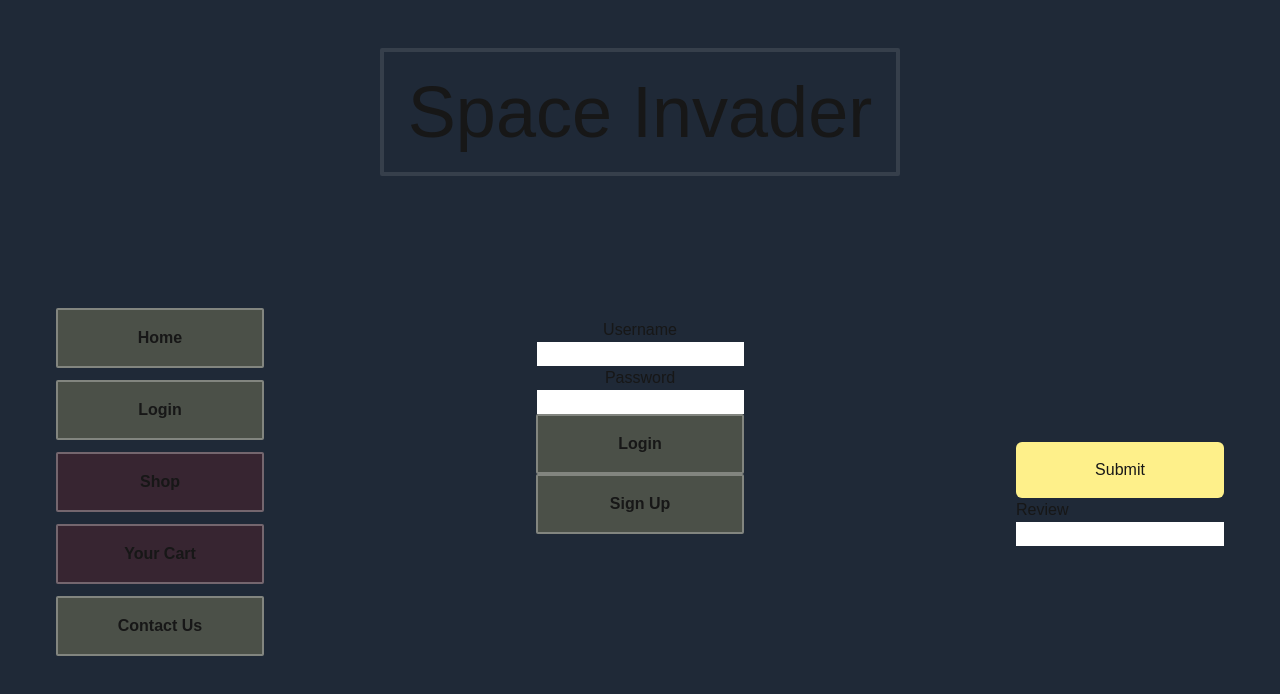
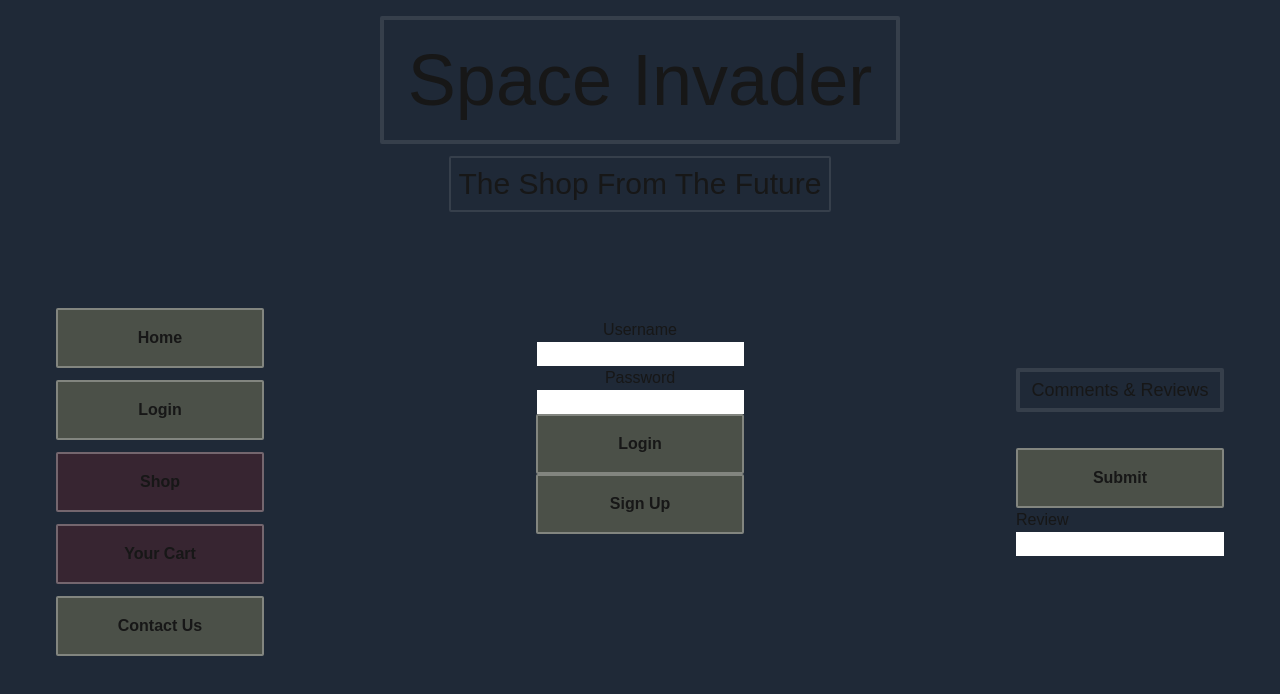
Before and after one commit to MichihideS/sti_Web-API-Backend_projektarbete-frontendv2, a Next.js app: page /login in a window 1280 px wide. Shown: the top 694 px of the page. Built offline with nearby package versions, Linux system fonts and the light colour scheme; no server answers.

Commit message:
add shop items and dummy list of items with dynamic component for it

```diff
--- a/app/(authentication)/login/page.tsx
+++ b/app/(authentication)/login/page.tsx
@@ -101,7 +101,7 @@ export default function Login() {
 						></CustomButtonMain>
 					</div>
 				)}
-				<div className="">
+				<div className="pb-10">
 					<RightSideReview />
 				</div>
 			</div>
--- a/app/(authentication)/signup/page.tsx
+++ b/app/(authentication)/signup/page.tsx
@@ -9,11 +9,16 @@ export default function SignUp() {
 		repeatPassword: "",
 	})
 
+	const [errorText, setErrorText] = useState<string>("")
 	const [isLoading, setIsLoading] = useState<boolean>(false)
 
 	async function handleOnSubmit(event: FormEvent<HTMLFormElement>) {
 		event.preventDefault() // Prevent reload of page
 
+		if (customUser.password === customUser.repeatPassword) {
+			const checkNewUser = await getUser()
+
+			if (checkNewUser) {
 				setIsLoading(true)
 
 				// Exclude repeat password
@@ -42,6 +47,26 @@ export default function SignUp() {
 				}
 
 				setIsLoading(false)
+			} else {
+				setErrorText("User already exists")
+			}
+		} else {
+			setErrorText("Noob try again")
+		}
+	}
+
+	async function getUser(): Promise<boolean> {
+		const response = await fetch("http://localhost:8080/api/v1/user")
+		const data = await response.json()
+		let isNewUser: boolean = true
+
+		for (let i = 0; i < data.length; i++) {
+			if (customUser.username === data[i].username) {
+				isNewUser = false
+			}
+		}
+
+		return isNewUser
 	}
 
 	function handleChange(event: ChangeEvent<HTMLInputElement>) {
@@ -91,6 +116,8 @@ export default function SignUp() {
 				{/* FIELD ERRORS */}
 				<p></p>
 
+				<p className="text-red-600">{errorText}</p>
+
 				<button
 					className="bg-blue-600 p-4 rounded-md hover:bg-blue-500"
 					type="submit"
--- a/app/(store)/customer-cart/page.tsx
+++ b/app/(store)/customer-cart/page.tsx
@@ -1,15 +1,24 @@
 "use client"
 import LeftSideMenu from "@/app/_components/LeftSideMenu"
 import MainTitle from "@/app/_components/MainTitle"
+import RightSideReview from "@/app/_components/RightSideReview"
 
 export default function CustomerCart() {
 	return (
-		<div className="h-screen flex flex-col bg-gray-800">
-			<div className="flex justify-center">
+		<div className="h-screen flex flex-col justify-between bg-gray-800">
+			<div className="flex justify-center items-start">
 				<MainTitle />
 			</div>
-			<div className="flex flex-row flex-grow items-center">
+			<div className="flex justify-between items-center mb-36">
 				<LeftSideMenu />
+
+				<div>
+					<p>Your Cart Contains:</p>
+				</div>
+
+				<div className="">
+					<RightSideReview />
+				</div>
 			</div>
 		</div>
 	)
--- a/app/(store)/shop/page.tsx
+++ b/app/(store)/shop/page.tsx
@@ -1,15 +1,71 @@
 "use client"
 import LeftSideMenu from "@/app/_components/LeftSideMenu"
 import MainTitle from "@/app/_components/MainTitle"
+import RightSideReview from "@/app/_components/RightSideReview"
+import ShopItems from "@/app/_components/ShopItems"
+import flying_cucumber from "@/app/_images/flying_cucumber.png"
 
 export default function Shop() {
 	return (
-		<div className="h-screen flex flex-col bg-gray-800">
-			<div className="flex justify-center">
+		<div className="h-screen flex flex-col justify-between bg-gray-800">
+			<div className="flex justify-center items-start">
 				<MainTitle />
 			</div>
-			<div className="flex flex-row flex-grow items-center">
+			<div className="flex justify-between items-center mb-36">
 				<LeftSideMenu />
+				<div className="flex flex-col max-h-96 overflow-y-auto">
+					<div className="flex flex-row">
+						<ShopItems
+							title="Flying Cucumber"
+							myFunction={() => {}}
+							image={flying_cucumber}
+						/>
+						<ShopItems
+							title="Flying Cucumber"
+							myFunction={() => {}}
+							image={flying_cucumber}
+						/>
+						<ShopItems
+							title="Flying Cucumber"
+							myFunction={() => {}}
+							image={flying_cucumber}
+						/>
+					</div>
+
+					<div className="flex flex-row">
+						<ShopItems
+							title="Flying Cucumber"
+							myFunction={() => {}}
+							image={flying_cucumber}
+						/>
+						<ShopItems
+							title="Flying Cucumber"
+							myFunction={() => {}}
+							image={flying_cucumber}
+						/>
+						<ShopItems
+							title="Flying Cucumber"
+							myFunction={() => {}}
+							image={flying_cucumber}
+						/>
+					</div>
+
+					<div className="flex flex-row justify-center items-center">
+						<ShopItems
+							title="Flying Cucumber"
+							myFunction={() => {}}
+							image={flying_cucumber}
+						/>
+						<ShopItems
+							title="Flying Cucumber"
+							myFunction={() => {}}
+							image={flying_cucumber}
+						/>
+					</div>
+				</div>
+				<div className="">
+					<RightSideReview />
+				</div>
 			</div>
 		</div>
 	)
--- a/app/_components/MainTitle.tsx
+++ b/app/_components/MainTitle.tsx
@@ -1,7 +1,8 @@
 export default function MainTitle() {
 	return (
-		<div
-			className="
+		<div className="flex flex-col justify-center items-center">
+			<div
+				className="
     text-7xl
     rounded-sm
 		border-4
@@ -9,10 +10,25 @@ export default function MainTitle() {
 	border-white
 		border-opacity-10
     p-6
-    mt-12
+    mt-4
     "
-		>
-			<p>Space Invader</p>
+			>
+				<p>Space Invader</p>
+			</div>
+			<div
+				className="
+			    text-3xl
+    rounded-sm
+		border-2
+		border-solid
+	border-white
+		border-opacity-10
+    p-2
+    mt-3
+		"
+			>
+				<p>The Shop From The Future</p>
+			</div>
 		</div>
 	)
 }
--- a/app/_components/RightSideReview.tsx
+++ b/app/_components/RightSideReview.tsx
@@ -114,13 +114,37 @@ export default function RightSideReview() {
 
 	return (
 		<div className="flex flex-col gap-3 px-14 w-80">
-			<div id="review-container"></div>
+			<p
+				className="flex justify-center items-center    text-lg
+    rounded-sm
+		border-4
+		border-solid
+	border-white
+		border-opacity-10
+    p-1
 
+    "
+			>
+				Comments & Reviews
+			</p>
+			<div id="review-container" className="max-h-80 overflow-y-auto"></div>
 			<p className="text-red-600">{errorText}</p>
-
 			<form className="flex flex-col" onSubmit={handleOnSubmit} method="post">
 				<button
-					className="bg-yellow-200 p-4 rounded-md hover:bg-blue-500"
+					className="
+          p-4
+          bg-opacity-20
+          font-bold
+        hover:bg-yellow-950
+          hover:opacity-30
+          w-52
+          rounded-sm
+          border-2
+          border-solid
+        border-white
+          border-opacity-30
+          bg-yellow-200
+          "
 					type="submit"
 					disabled={isLoading}
 				>
```
Also changed, not shown: app/_components/ShopItems.tsx (added, +57 -0 lines), app/_images/flying_cucumber.png (added). Lines whose indentation alone changed are shown as unchanged.
